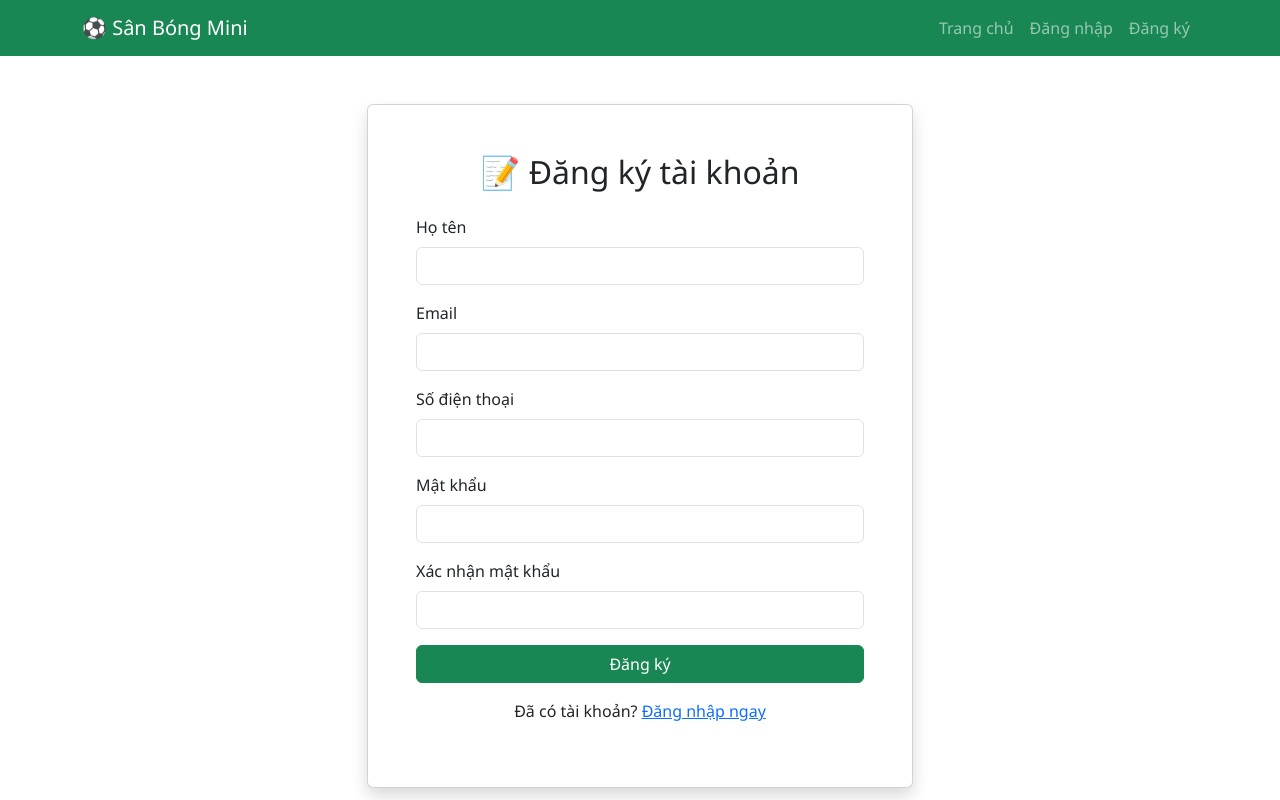
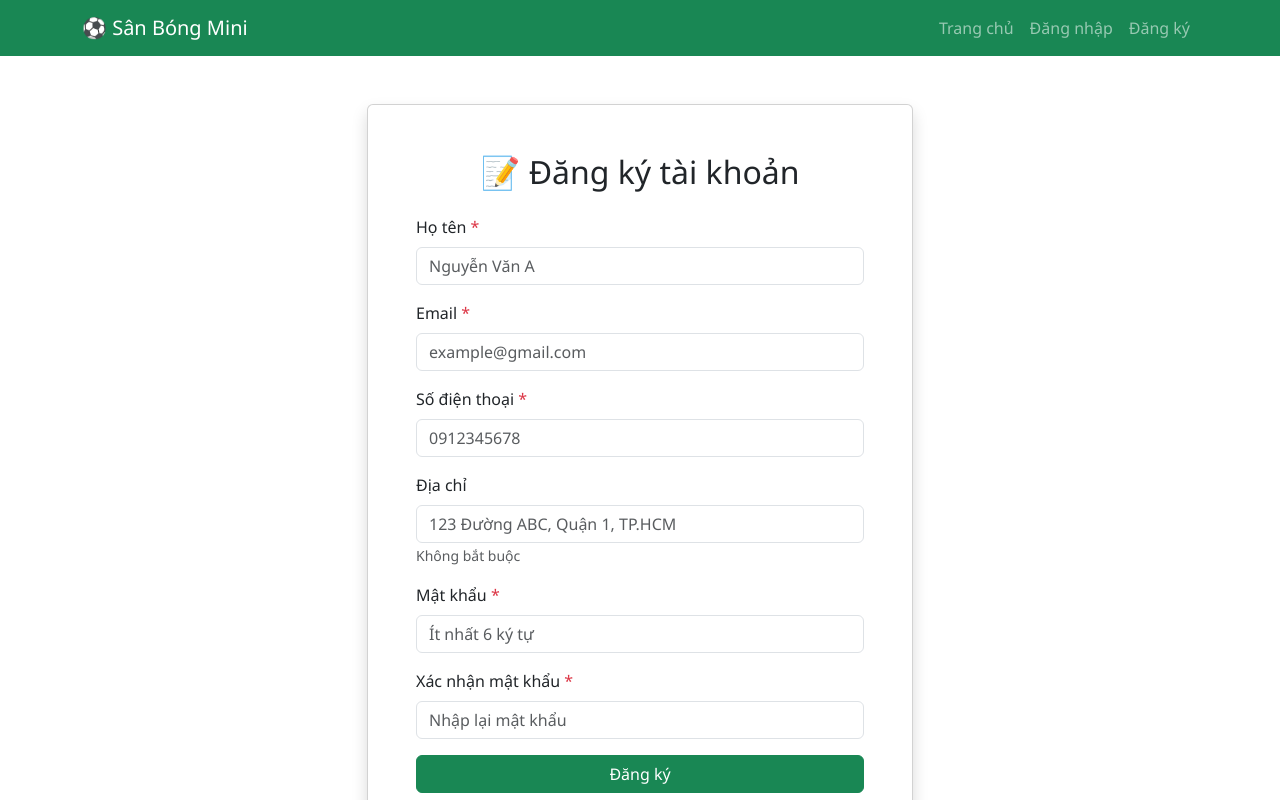
Before and after one commit to VoTanThinh12/Thuc-Tap-Tot-Nghiep, a React (Create React App) app in the folder frontend/: page /register in a window 1280 px wide. Shown: the top 800 px of the page. Built offline with nearby package versions, Linux system fonts and the light colour scheme.

Commit message:
Fix register bug - handle null values properly

```diff
--- a/frontend/src/pages/RegisterPage.jsx
+++ b/frontend/src/pages/RegisterPage.jsx
@@ -9,7 +9,8 @@ const RegisterPage = () => {
     email: '',
     password: '',
     confirmPassword: '',
-    phone: ''
+    phone: '',
+    address: ''
   });
   const [loading, setLoading] = useState(false);
   const navigate = useNavigate();
@@ -29,14 +30,21 @@ const RegisterPage = () => {
       return;
     }
 
+    if (formData.password.length < 6) {
+      toast.error('Mật khẩu phải có ít nhất 6 ký tự');
+      return;
+    }
+
     setLoading(true);
 
     try {
       await authAPI.register({
         name: formData.name,
+        full_name: formData.name,
         email: formData.email,
         password: formData.password,
-        phone: formData.phone
+        phone: formData.phone,
+        address: formData.address
       });
 
       toast.success('Đăng ký thành công! Vui lòng đăng nhập.');
@@ -58,61 +66,80 @@ const RegisterPage = () => {
 
               <form onSubmit={handleSubmit}>
                 <div className="mb-3">
-                  <label className="form-label">Họ tên</label>
+                  <label className="form-label">Họ tên <span className="text-danger">*</span></label>
                   <input
                     type="text"
                     className="form-control"
                     name="name"
                     value={formData.name}
                     onChange={handleChange}
+                    placeholder="Nguyễn Văn A"
                     required
                   />
                 </div>
 
                 <div className="mb-3">
-                  <label className="form-label">Email</label>
+                  <label className="form-label">Email <span className="text-danger">*</span></label>
                   <input
                     type="email"
                     className="form-control"
                     name="email"
                     value={formData.email}
                     onChange={handleChange}
+                    placeholder="example@gmail.com"
                     required
                   />
                 </div>
 
                 <div className="mb-3">
-                  <label className="form-label">Số điện thoại</label>
+                  <label className="form-label">Số điện thoại <span className="text-danger">*</span></label>
                   <input
                     type="tel"
                     className="form-control"
                     name="phone"
                     value={formData.phone}
                     onChange={handleChange}
+                    placeholder="0912345678"
                     required
                   />
                 </div>
 
                 <div className="mb-3">
-                  <label className="form-label">Mật khẩu</label>
+                  <label className="form-label">Địa chỉ</label>
+                  <input
+                    type="text"
+                    className="form-control"
+                    name="address"
+                    value={formData.address}
+                    onChange={handleChange}
+                    placeholder="123 Đường ABC, Quận 1, TP.HCM"
+                  />
+                  <small className="text-muted">Không bắt buộc</small>
+                </div>
+
+                <div className="mb-3">
+                  <label className="form-label">Mật khẩu <span className="text-danger">*</span></label>
                   <input
                     type="password"
                     className="form-control"
                     name="password"
                     value={formData.password}
                     onChange={handleChange}
+                    placeholder="Ít nhất 6 ký tự"
                     required
+                    minLength={6}
                   />
                 </div>
 
                 <div className="mb-3">
-                  <label className="form-label">Xác nhận mật khẩu</label>
+                  <label className="form-label">Xác nhận mật khẩu <span className="text-danger">*</span></label>
                   <input
                     type="password"
                     className="form-control"
                     name="confirmPassword"
                     value={formData.confirmPassword}
                     onChange={handleChange}
+                    placeholder="Nhập lại mật khẩu"
                     required
                   />
                 </div>
```
Also changed, not shown: 2 other files (tests, documents, lock files or other folders).
